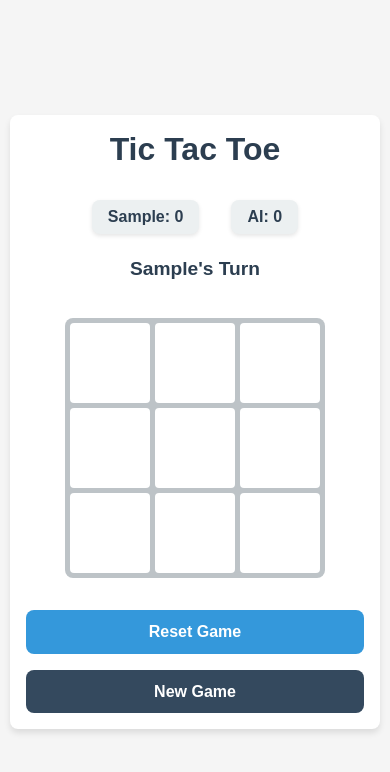
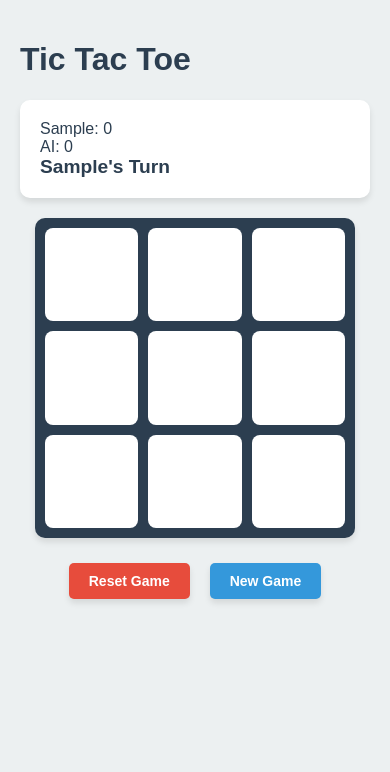
Before and after one commit to andresvicente00/AWSTicTacToeGame, a plain HTML site: page index.html in a window 390 px wide. Both pictures are taken after typing "Sample" into the empty fields and a click on the button "Start Game". Drawn offline with Linux system fonts and the light colour scheme.

Commit message:
Updated UI with modern design and improved game functionality

```diff
--- a/script.js
+++ b/script.js
@@ -264,3 +264,44 @@ class TicTacToe {
 document.addEventListener('DOMContentLoaded', () => {
     new TicTacToe();
 });
+document.addEventListener('DOMContentLoaded', function() {
+    const playerForm = document.getElementById('player-form');
+    const gameBoard = document.querySelector('.game-board');
+    const resetButton = document.getElementById('reset-button');
+    const newGameButton = document.getElementById('new-game-button');
+    const gameInfo = document.querySelector('.game-info');
+
+    // Initially hide game elements
+    gameBoard.style.display = 'none';
+    resetButton.style.display = 'none';
+    newGameButton.style.display = 'none';
+    gameInfo.style.display = 'none';
+
+    // Show game board and buttons  when form is submitted
+    playerForm.addEventListener('submit', function(e) {
+        e.preventDefault();
+        gameBoard.style.display = 'grid';
+        // Show the control buttons
+        resetButton.style.display = 'block';
+        newGameButton.style.display = 'block';
+        //show game info
+        gameInfo.style.display = 'block';
+    });
+
+    // Hide game board when New Game button is clicked
+    newGameButton.addEventListener('click', function() {
+        gameBoard.style.display = 'none';
+
+        // Hide the control buttons
+        resetButton.style.display = 'none';
+        newGameButton.style.display = 'none';
+        gameInfo.style.display = 'none';
+
+        // Optional: Reset the form and show it again
+        playerForm.reset();
+        playerForm.style.display = 'block';
+
+        // Optional: Reset the player turn message
+        document.getElementById('player-turn').textContent = 'Start game or enter names';
+    });
+});
--- a/style.css
+++ b/style.css
@@ -1,149 +1,154 @@
-* {
-    margin: 0;
-    padding: 0;
-    box-sizing: border-box;
-}
-
 :root {
     --primary-color: #2c3e50;
-    --secondary-color: #34495e;
-    --accent-color: #3498db;
-    --border-color: #bdc3c7;
-    --hover-color: #ecf0f1;
-    --win-color: #2ecc71;
-    --cell-size: 100px;
-    --border-radius: 8px;
+    --secondary-color: #3498db;
+    --accent-color: #e74c3c;
+    --background-color: #ecf0f1;
+    --text-color: #2c3e50;
+    --winner-color: #27ae60;
+    --hover-color: #2980b9;
+    --shadow: 0 4px 6px rgba(0, 0, 0, 0.1);
 }
 
 body {
+    background-color: var(--background-color);
+    color: var(--text-color);
     font-family: 'Arial', sans-serif;
-    display: flex;
-    justify-content: center;
-    align-items: center;
+    margin: 0;
+    padding: 20px;
     min-height: 100vh;
-    background-color: #f5f5f5;
-    color: var(--primary-color);
 }
 
-.container {
-    text-align: center;
+/* Form Styling */
+#player-form {
     background-color: white;
-    padding: 2rem;
-    border-radius: var(--border-radius);
-    box-shadow: 0 4px 6px rgba(0, 0, 0, 0.1);
-    max-width: 500px;
-    width: 95%;
+    padding: 20px;
+    border-radius: 10px;
+    box-shadow: var(--shadow);
+    max-width: 400px;
+    margin: 0 auto;
 }
 
-h1 {
-    margin-bottom: 2rem;
-    color: var(--primary-color);
-    font-size: 2.5rem;
+input[type="text"] {
+    width: 100%;
+    padding: 10px;
+    margin: 8px 0;
+    border: 2px solid var(--secondary-color);
+    border-radius: 5px;
+    font-size: 16px;
+    transition: all 0.3s ease;
 }
 
-.game-info {
-    margin-bottom: 2rem;
+input[type="text"]:focus {
+    outline: none;
+    border-color: var(--primary-color);
+    box-shadow: 0 0 5px rgba(52, 152, 219, 0.5);
 }
 
-.scoreboard {
-    display: flex;
-    justify-content: center;
-    gap: 2rem;
-    margin-bottom: 1.5rem;
-}
-
-.score {
-    font-size: 1.2rem;
-    font-weight: bold;
-    padding: 0.8rem 1.5rem;
-    border-radius: var(--border-radius);
-    background-color: var(--hover-color);
-    box-shadow: 0 2px 4px rgba(0, 0, 0, 0.1);
-}
-
-.game-status {
-    font-size: 1.2rem;
-    font-weight: bold;
-    margin: 1rem 0;
-    min-height: 1.5em;
-}
-
-.player-inputs {
-    margin-bottom: 2rem;
-}
-
-.player-input {
-    margin-bottom: 1rem;
-}
-
-.player-input label {
-    display: block;
-    margin-bottom: 0.5rem;
-    font-weight: bold;
-}
-
-.player-input input {
-    padding: 0.8rem;
-    border: 2px solid var(--border-color);
-    border-radius: var(--border-radius);
-    width: 100%;
-    max-width: 300px;
-    font-size: 1rem;
-    transition: border-color 0.3s;
-}
-
-.player-input input:focus {
-    outline: none;
-    border-color: var(--accent-color);
-}
-
+/* Game Board Styling */
 .game-board {
     display: grid;
-    grid-template-columns: repeat(3, var(--cell-size));
-    gap: 5px;
-    margin: 2rem auto;
-    background-color: var(--border-color);
-    padding: 5px;
-    border-radius: var(--border-radius);
-    width: fit-content;
+    grid-template-columns: repeat(3, 1fr);
+    gap: 10px;
+    max-width: 400px;
+    margin: 20px auto;
+    background-color: var(--primary-color);
+    padding: 10px;
+    border-radius: 10px;
+    box-shadow: var(--shadow);
 }
 
 .cell {
     background-color: white;
-    width: var(--cell-size);
-    height: var(--cell-size);
+    aspect-ratio: 1;
     display: flex;
+    align-items: center;
     justify-content: center;
-    align-items: center;
-    font-size: 2.5rem;
+    font-size: 2.5em;
     font-weight: bold;
     cursor: pointer;
+    border-radius: 8px;
     transition: all 0.3s ease;
-    border-radius: 4px;
 }
 
-.cell:not(.winner):hover {
-    background-color: var(--hover-color);
-}
-
-.cell:not(:empty):not(.winner):hover {
-    background-color: white;
-    cursor: not-allowed;
+.cell:hover {
+    background-color: #f0f0f0;
+    transform: scale(1.02);
 }
 
 .cell.winner {
-    background-color: var(--win-color);
+    background-color: var(--winner-color);
     color: white;
-    animation: winningCell 0.5s ease-in-out forwards;
 }
 
-@keyframes winningCell {
+/* Buttons Styling */
+button {
+    background-color: var(--secondary-color);
+    color: white;
+    border: none;
+    padding: 12px 24px;
+    border-radius: 5px;
+    cursor: pointer;
+    font-size: 16px;
+    font-weight: bold;
+    margin: 5px;
+    transition: all 0.3s ease;
+    box-shadow: var(--shadow);
+}
+
+button:hover {
+    background-color: var(--hover-color);
+    transform: translateY(-2px);
+}
+
+#reset-button {
+    background-color: var(--accent-color);
+}
+
+#reset-button:hover {
+    background-color: #c0392b;
+}
+
+/* Game Info Styling */
+.game-info {
+    background-color: white;
+    padding: 20px;
+    border-radius: 10px;
+    box-shadow: var(--shadow);
+    max-width: 400px;
+    margin: 20px auto;
+}
+
+.score-container {
+    display: flex;
+    justify-content: space-around;
+    margin: 15px 0;
+}
+
+.score-box {
+    text-align: center;
+    padding: 10px;
+    background-color: var(--primary-color);
+    color: white;
+    border-radius: 8px;
+    min-width: 100px;
+}
+
+#player-turn {
+    text-align: center;
+    font-size: 1.2em;
+    color: var(--primary-color);
+    margin: 15px 0;
+    font-weight: bold;
+}
+
+/* Animation for winner */
+@keyframes winner-glow {
     0% {
         transform: scale(1);
     }
 
     50% {
-        transform: scale(1.1);
+        transform: scale(1.05);
     }
 
     100% {
@@ -151,106 +156,54 @@ h1 {
     }
 }
 
+.cell.winner {
+    animation: winner-glow 1s infinite;
+}
+
+/* Responsive Design */
+@media (max-width: 480px) {
+    .game-board {
+        max-width: 300px;
+    }
+
+    .cell {
+        font-size: 2em;
+    }
+
+    button {
+        padding: 10px 20px;
+        font-size: 14px;
+    }
+}
+
+/* Container for buttons */
 .controls {
     display: flex;
     justify-content: center;
-    gap: 1rem;
-    margin-top: 1.5rem;
+    gap: 10px;
+    margin: 15px 0;
 }
 
-button {
-    padding: 0.8rem 1.5rem;
-    font-size: 1rem;
-    font-weight: bold;
-    border: none;
-    border-radius: var(--border-radius);
-    cursor: pointer;
-    transition: all 0.3s ease;
+/* Additional Animations */
+.cell:active {
+    transform: scale(0.95);
 }
 
-.reset-btn {
-    background-color: var(--accent-color);
-    color: white;
+.game-board,
+.game-info,
+button {
+    opacity: 0;
+    animation: fadeIn 0.5s ease forwards;
 }
 
-.new-game-btn {
-    background-color: var(--secondary-color);
-    color: white;
-}
-
-button:hover {
-    transform: translateY(-2px);
-    box-shadow: 0 2px 4px rgba(0, 0, 0, 0.2);
-}
-
-button:active {
-    transform: translateY(0);
-}
-
-button:disabled {
-    background-color: var(--border-color);
-    cursor: not-allowed;
-    transform: none;
-}
-
-@media (max-width: 480px) {
-    :root {
-        --cell-size: 80px;
+@keyframes fadeIn {
+    from {
+        opacity: 0;
+        transform: translateY(20px);
     }
 
-    .container {
-        padding: 1rem;
-    }
-
-    h1 {
-        font-size: 2rem;
-    }
-
-    .cell {
-        font-size: 2rem;
-    }
-
-    .score {
-        padding: 0.5rem 1rem;
-        font-size: 1rem;
-    }
-
-    .controls {
-        flex-direction: column;
-    }
-
-    button {
-        width: 100%;
+    to {
+        opacity: 1;
+        transform: translateY(0);
     }
 }
-
-/* Accessibility focus styles */
-button:focus,
-input:focus,
-.cell:focus {
-    outline: 3px solid var(--accent-color);
-    outline-offset: 2px;
-}
-
-/* Animation for AI thinking state */
-.cell.ai-thinking {
-    cursor: not-allowed;
-    opacity: 0.7;
-}
-
-/* Winning line styles */
-.cell.winner[data-win-direction="horizontal"] {
-    background: linear-gradient(to right, var(--win-color) 0%, var(--win-color) 100%);
-}
-
-.cell.winner[data-win-direction="vertical"] {
-    background: linear-gradient(to bottom, var(--win-color) 0%, var(--win-color) 100%);
-}
-
-.cell.winner[data-win-direction="diagonal-1"] {
-    background: linear-gradient(45deg, var(--win-color) 0%, var(--win-color) 100%);
-}
-
-.cell.winner[data-win-direction="diagonal-2"] {
-    background: linear-gradient(-45deg, var(--win-color) 0%, var(--win-color) 100%);
-}
```
Also changed, not shown: index.html (+3 -3 lines).
